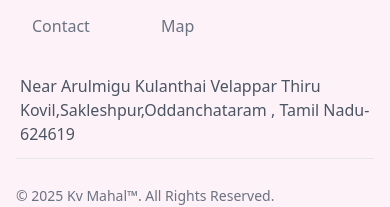
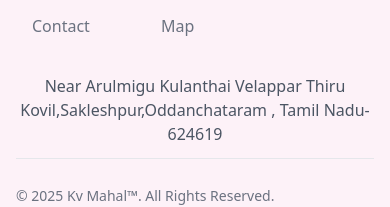
Before and after one commit to kevinkrahul/MHall-Web-Fullstack, a Next.js app: page /gallery in a window 390 px wide. Shown: the part 1964-2171 px from the top of the page. Built offline with nearby package versions, Linux system fonts and the light colour scheme; no server answers; the database is empty.

Commit message:
Galcard skeleton modified footer error fixed

```diff
--- a/src/components/footer-component/footer.tsx
+++ b/src/components/footer-component/footer.tsx
@@ -46,9 +46,11 @@ const Footer = () => {
 
           </div>
         </div>
-        <span className="text-base mt-4 mb-2 text-gray-600 dark:text-gray-300 flex justify-center p-1">
-        Near Arulmigu Kulanthai Velappar Thiru Kovil,Sakleshpur,Oddanchataram , Tamil Nadu-624619
-        </span>
+        <div>
+          <span className="text-base mt-4 mb-2 text-gray-600 dark:text-gray-300 flex justify-center text-center p-1">
+          Near Arulmigu Kulanthai Velappar Thiru Kovil,Sakleshpur,Oddanchataram , Tamil Nadu-624619
+          </span>
+        </div>
         <hr className="mb-6 border-gray-200 sm:mx-auto dark:border-gray-700 lg:my-8" />
         <div className="sm:flex sm:items-center sm:justify-between">
           <span className="text-sm text-gray-500 sm:text-center dark:text-gray-400">
--- a/src/components/ui/aminities.tsx
+++ b/src/components/ui/aminities.tsx
@@ -5,7 +5,6 @@ import { LuCircleParking, LuVegan } from "react-icons/lu";
 import { MdTempleHindu } from "react-icons/md";
 import { TbSpeakerphone } from "react-icons/tb";
 import { LiaChairSolid } from "react-icons/lia";
-import { useEffect, useState } from "react";
 import { motion } from "framer-motion";
 import { ElementVisiblity } from "@/app/services/ElementVisiblity";
 
--- a/src/components/ui/galcard.tsx
+++ b/src/components/ui/galcard.tsx
@@ -24,6 +24,10 @@ const Galcard = ({ reverse = false }: Props) => {
           <Skeleton className="w-[250px] h-[250px] sm:w-[300px] sm:h-[300px] rounded-xl bg-pink-100 dark:bg-neutral-700" />
           <Skeleton className="w-[250px] h-[250px] sm:w-[300px] sm:h-[300px] rounded-xl bg-pink-100 dark:bg-neutral-700" />
           <Skeleton className="w-[250px] h-[250px] sm:w-[300px] sm:h-[300px] rounded-xl bg-pink-100 dark:bg-neutral-700" />
+          <Skeleton className="w-[250px] h-[250px] sm:w-[300px] sm:h-[300px] rounded-xl bg-pink-100 dark:bg-neutral-700" />
+          <Skeleton className="w-[250px] h-[250px] sm:w-[300px] sm:h-[300px] rounded-xl bg-pink-100 dark:bg-neutral-700" />
+          <Skeleton className="w-[250px] h-[250px] sm:w-[300px] sm:h-[300px] rounded-xl bg-pink-100 dark:bg-neutral-700" />
+
         </div>
       ) : (
       <Marquee pauseOnHover reverse={reverse} className="[--duration:40s]">
```
